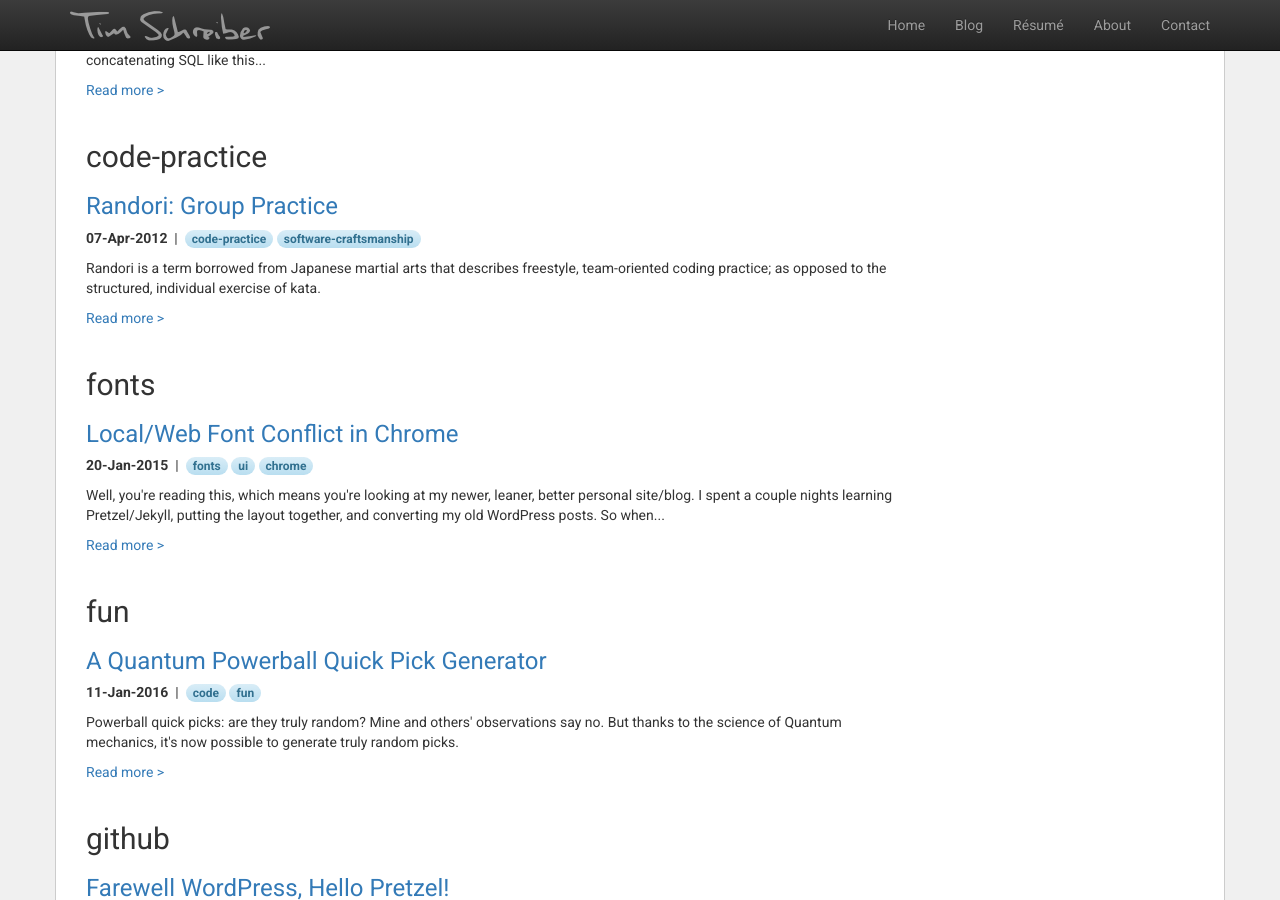
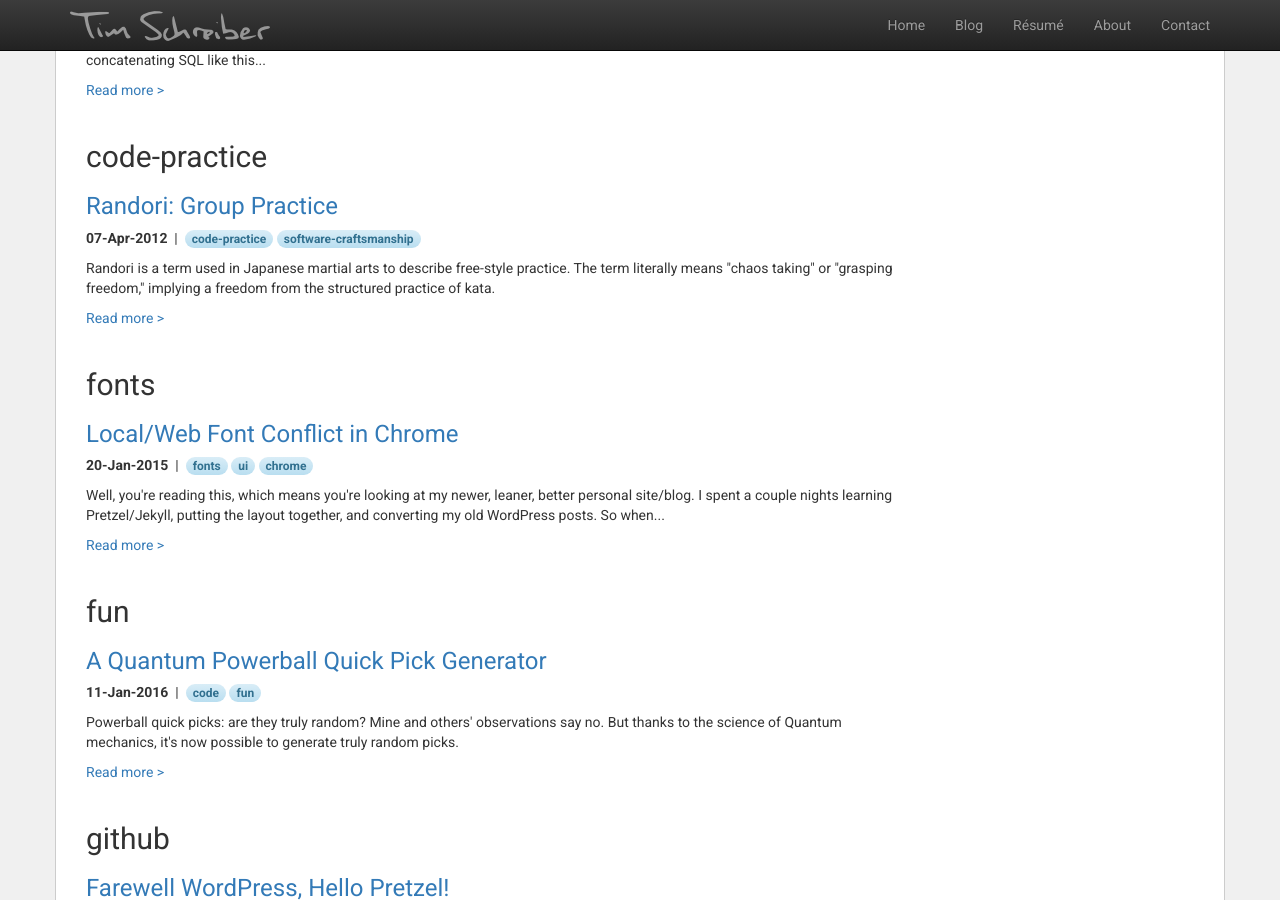
Before and after one commit to timschreiber/timschreiber.github.com, a Jekyll site: the page built from blog/tags/index.html, in a window 1280 px wide and 900 px high, scrolled down 2290 px. Built offline with Jekyll 4.4.1, drawn with Linux system fonts in a browser that asks for light colours; nearby versions of some CDN libraries; some of the changed text lies outside the part shown.

Commit message:
Update 2012-04-07-my-first-randori.md

```diff
--- a/_posts/2012-04-07-my-first-randori.md
+++ b/_posts/2012-04-07-my-first-randori.md
@@ -4,7 +4,7 @@ title: "Randori: Group Practice"
 canonical: "http://timschreiber.com/2012/04/07/my-first-randori/"
 author: "Tim"
 comments: true
-description: "Randori is a term borrowed from Japanese martial arts that describes freestyle, team-oriented coding practice; as opposed to the structured, individual exercise of kata."
+description: "Randori is a term used in Japanese martial arts to describe free-style practice. The term literally means &quot;chaos taking&quot; or &quot;grasping freedom,&quot; implying a freedom from the structured practice of kata."
 image: "randori-group-practice.svg"
 color: "#2196f3"
 featured: 0
```
Also changed, not shown: other parts of _posts/2012-04-07-my-first-randori.md (+1 -1 lines).
